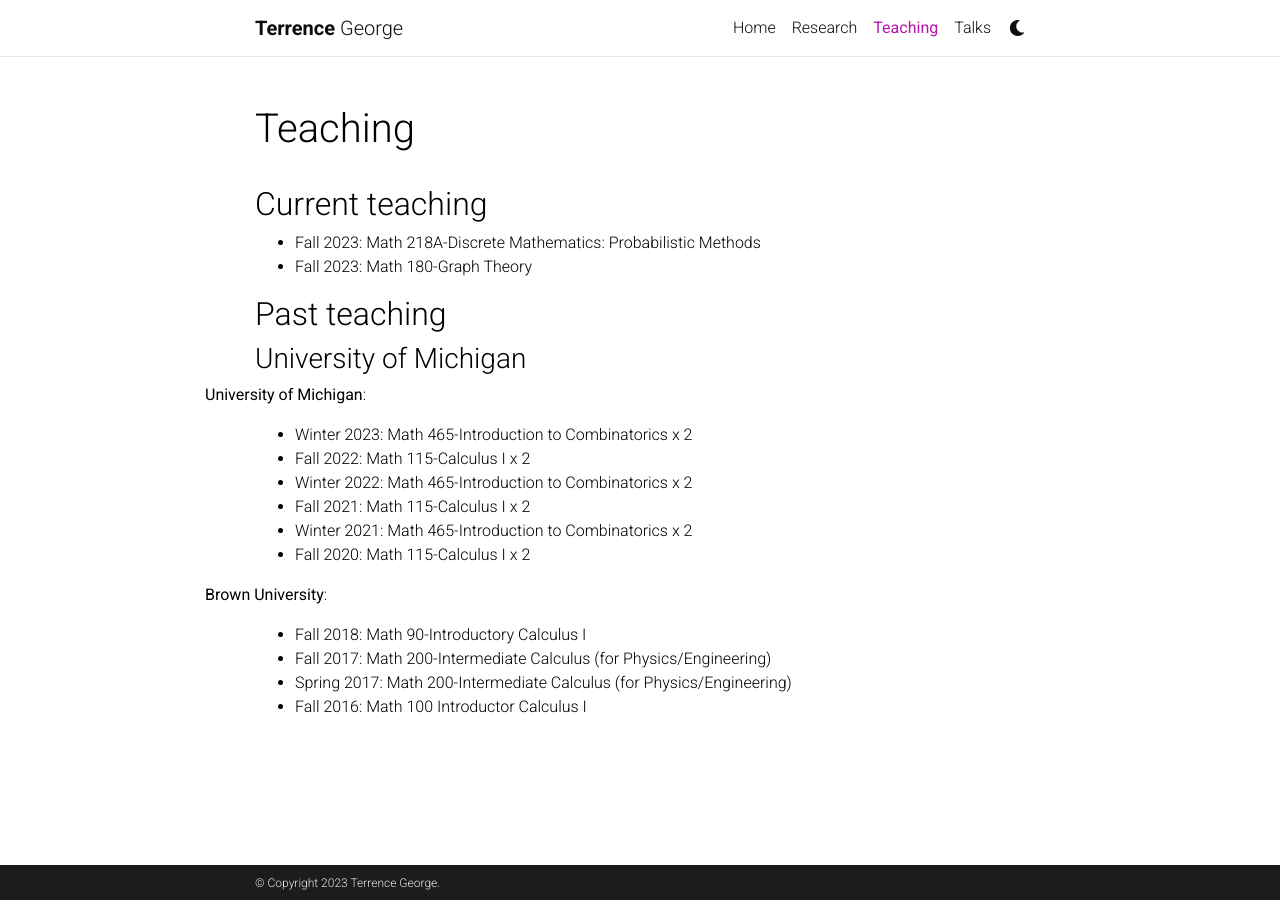
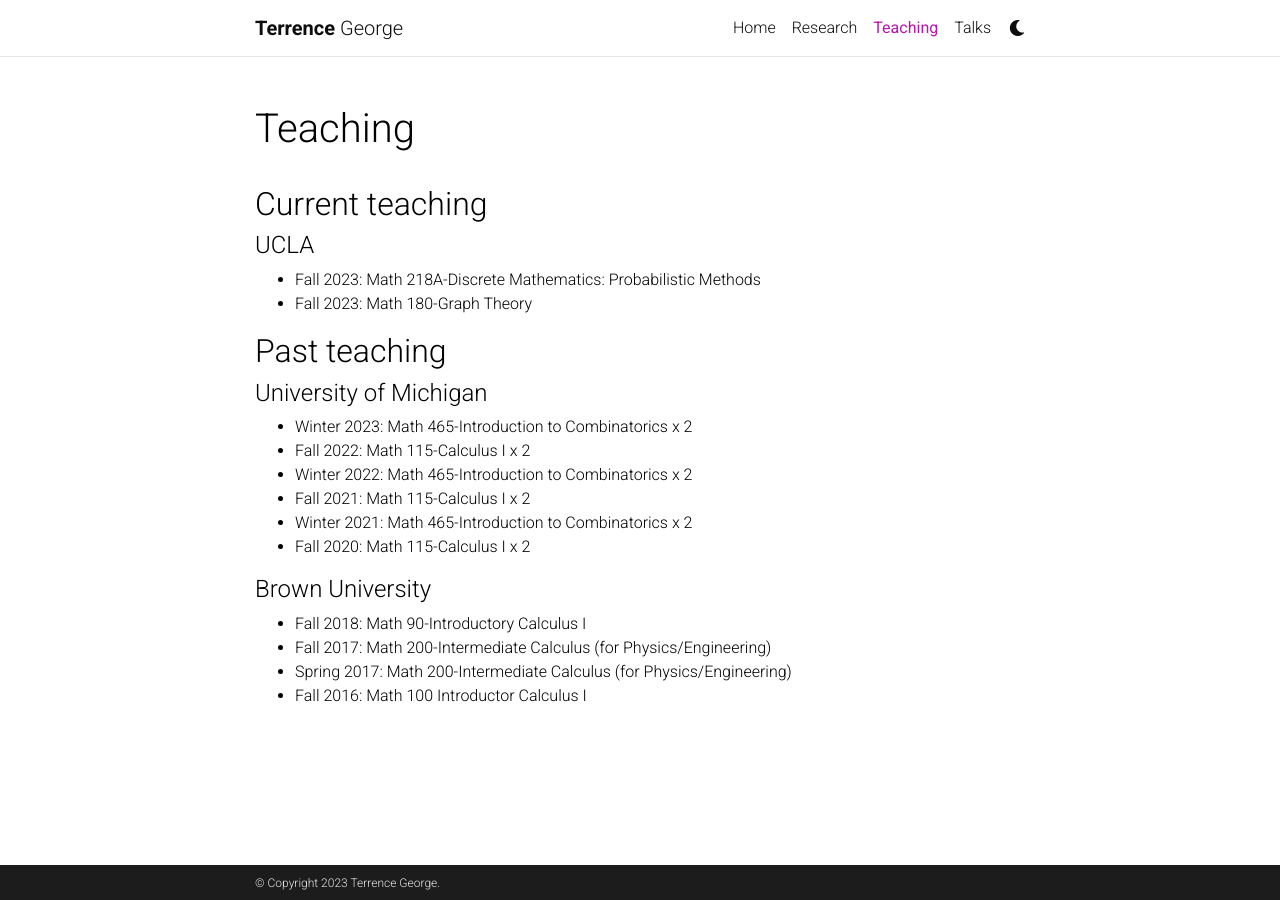
Before and after one commit to terrencegeorge/terrencegeorge.github.io, a Jekyll site: the page built from _pages/teaching.md, in a window 1280 px wide. Built offline with Jekyll 4.4.1, drawn with Linux system fonts in a browser that asks for light colours; comment, search, counter and statistics services are not loaded; a style sheet for code colours, icons or effects is not loaded.

Commit message:
Update teaching.md

```diff
--- a/_pages/teaching.md
+++ b/_pages/teaching.md
@@ -7,13 +7,13 @@ nav_order: 2
 
 ---
 <h2> Current teaching </h2>
+<h4> UCLA </h4>
 <ul>
     <li> Fall 2023: Math 218A-Discrete Mathematics: Probabilistic Methods</li>
     <li> Fall 2023: Math 180-Graph Theory </li>
 </ul>
 <h2> Past teaching </h2>
-<h3> University of Michigan </h3>
-<p style="margin-left: -50px; font-size:16px;"><b>University of Michigan</b>:</p>
+<h4> University of Michigan </h4>
 <ul>
 <li> Winter 2023: Math 465-Introduction to Combinatorics x 2</li>
 <li> Fall 2022: Math 115-Calculus I x 2 </li>
@@ -22,7 +22,7 @@ nav_order: 2
 <li> Winter 2021: Math 465-Introduction to Combinatorics x 2</li>
 <li> Fall 2020: Math 115-Calculus I x 2</li>
 </ul>
-<p style="margin-left: -50px; font-size:16px;"><b>Brown University</b>:</p>
+<h4> Brown University </h4>
 <ul>
 <li> Fall 2018: Math 90-Introductory Calculus I </li>
 <li> Fall 2017: Math 200-Intermediate Calculus (for Physics/Engineering) </li>
```
